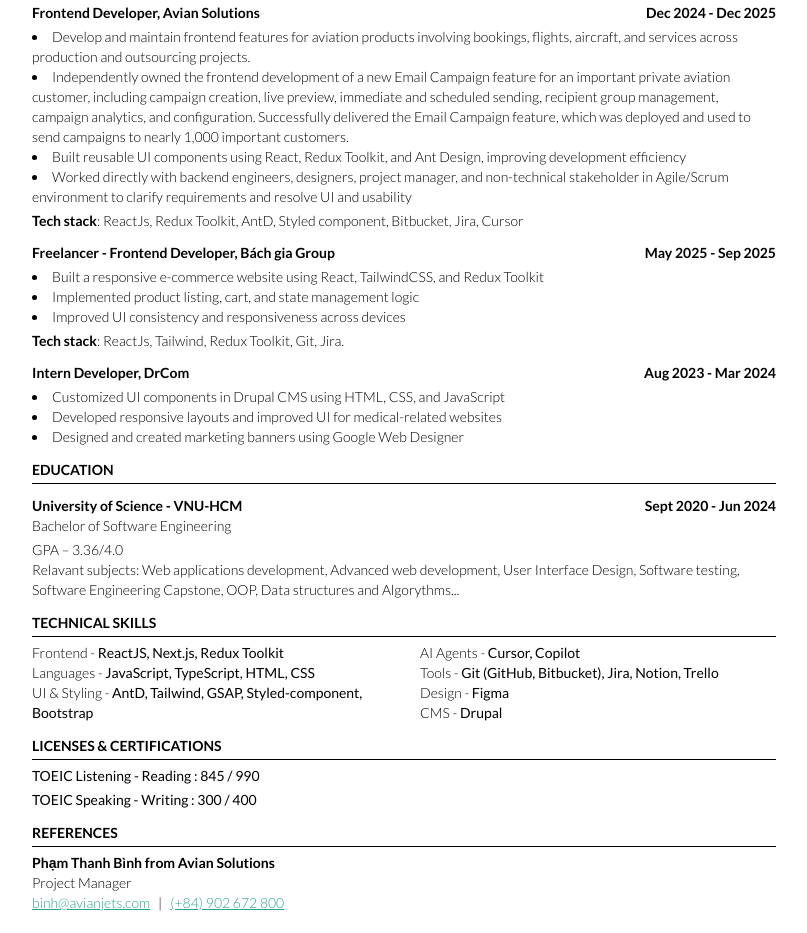
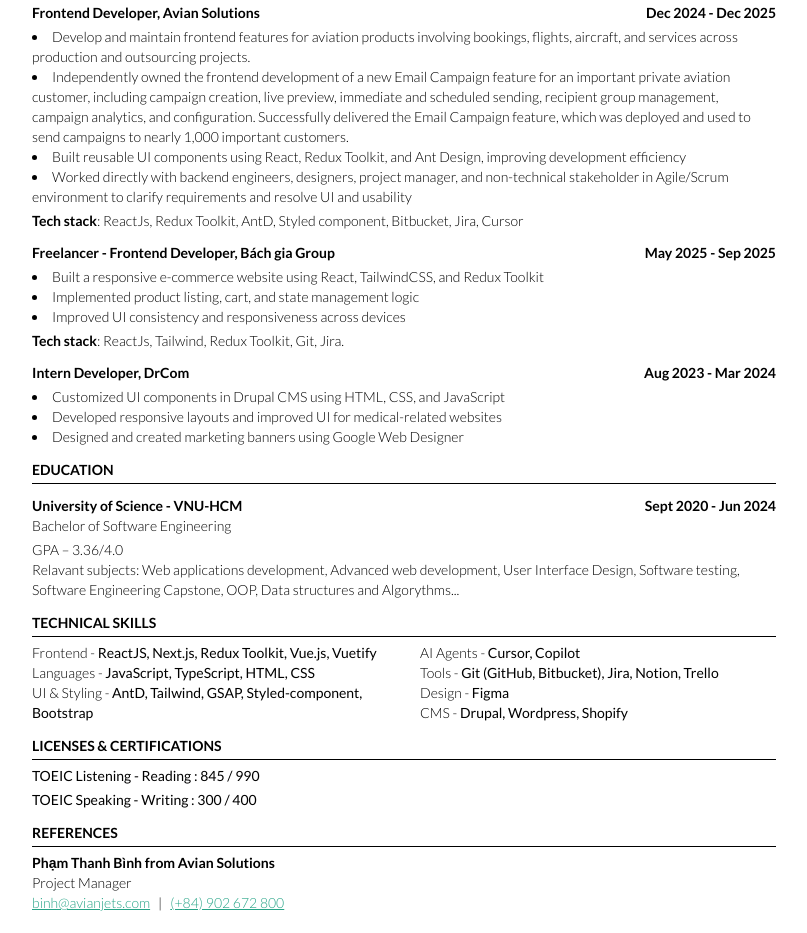
Before and after one commit to BichLeee/my-resume, a plain HTML site: page index.html in a window 1280 px wide. Shown: the part 531-1464 px from the top of the page, without its empty margins (236-1043 px from the left). Drawn offline with nearby package versions, Linux system fonts and the light colour scheme.

Commit message:
update skills

```diff
--- a/index.html
+++ b/index.html
@@ -124,7 +124,7 @@
             <div class="section">TECHNICAL SKILLS</div>
             <div class="grid grid-cols-2 gap-8">
                 <div class="col-span-1">
-                    Frontend - <b>ReactJS, Next.js, Redux Toolkit</b> <br />
+                    Frontend - <b>ReactJS, Next.js, Redux Toolkit, Vue.js, Vuetify</b> <br />
                     Languages - <b>JavaScript, TypeScript, HTML, CSS</b><br />
                     UI & Styling - <b>AntD, Tailwind, GSAP, Styled-component, Bootstrap</b> <br />
                 </div>
@@ -132,7 +132,7 @@
                     AI Agents - <b>Cursor, Copilot</b><br />
                     Tools - <b>Git (GitHub, Bitbucket), Jira, Notion, Trello</b><br />
                     Design - <b>Figma</b> <br />
-                    CMS - <b>Drupal</b>
+                    CMS - <b>Drupal, Wordpress, Shopify</b>
                 </div>
             </div>
 
```
